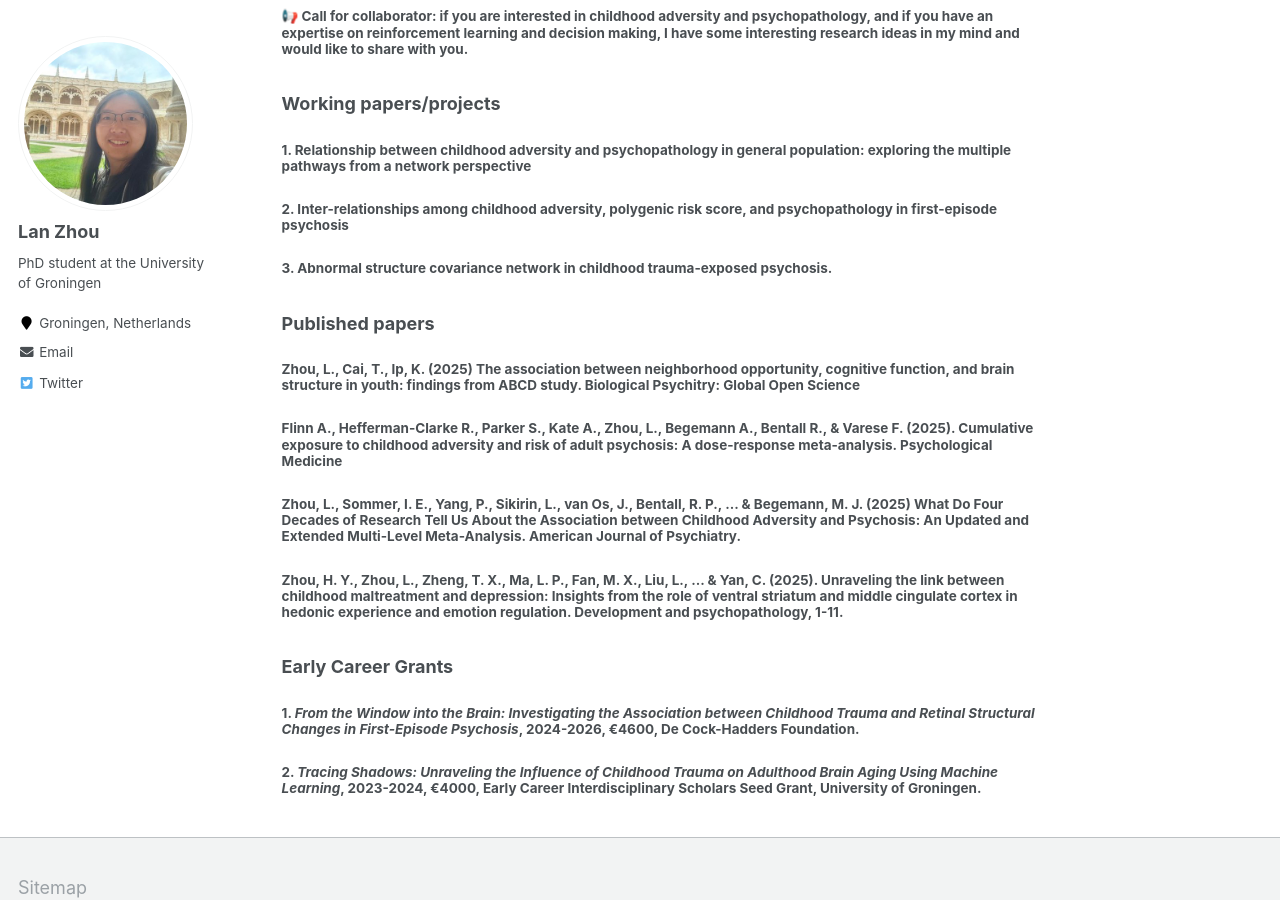
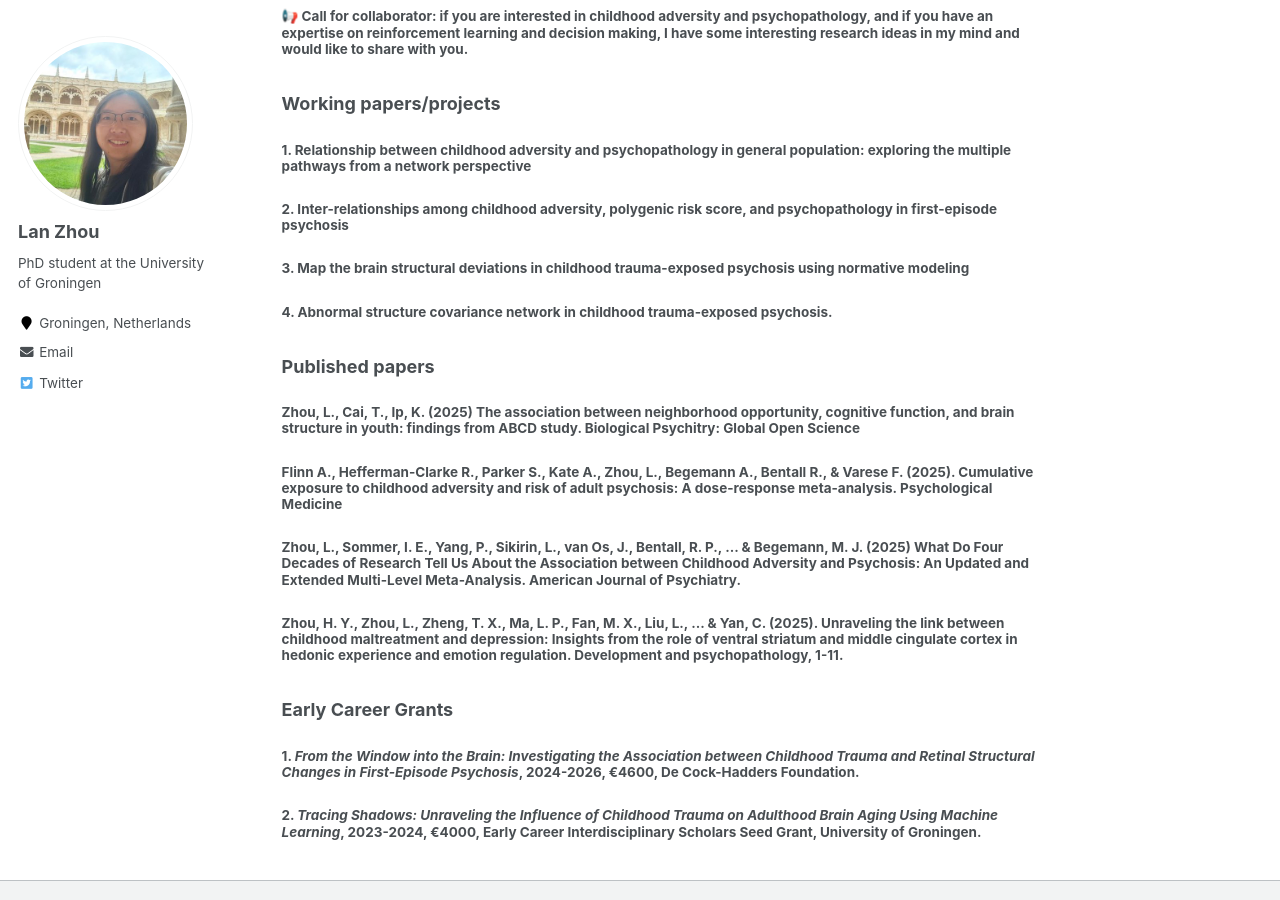
Before and after one commit to lanzhou-psy/personal-page, a Jekyll site: the page built from _pages/projects.md, in a window 1280 px wide and 900 px high, scrolled down 615 px. Built offline with Jekyll 4.4.1, drawn with Linux system fonts in a browser that asks for light colours.

Commit message:
Update projects.md

```diff
--- a/_pages/projects.md
+++ b/_pages/projects.md
@@ -19,7 +19,8 @@ redirect_from:
 ### Working papers/projects
 #### 1. Relationship between childhood adversity and psychopathology in general population: exploring the multiple pathways from a network perspective
 #### 2. Inter-relationships among childhood adversity, polygenic risk score, and psychopathology in first-episode psychosis
-#### 3. Abnormal structure covariance network in childhood trauma-exposed psychosis.
+#### 3. Map the brain structural deviations in childhood trauma-exposed psychosis using normative modeling
+#### 4. Abnormal structure covariance network in childhood trauma-exposed psychosis.
 
 
 ### Published papers
```
